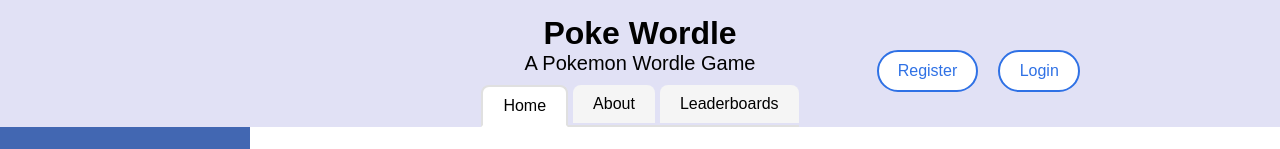
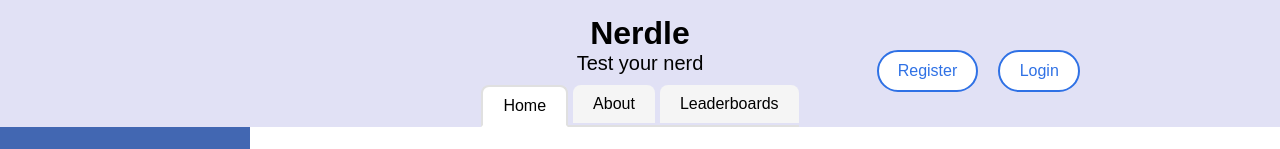
Before and after one commit to paxhuckstep/final_project_frontend, a React (Vite) app: page / in a window 1280 px wide. Shown: the top 149 px of the page. Built offline with nearby package versions, Linux system fonts and the light colour scheme; no server answers; a web font is replaced by a local one.

Commit message:
changed name to Nerdle

```diff
--- a/src/components/Header/Header.jsx
+++ b/src/components/Header/Header.jsx
@@ -5,8 +5,8 @@ import "./Header.css";
 function Header({ openRegisterModal, openLoginModal, closeActiveModal }) {
   return (
     <div className="header">
-      <h1 className="header__title">Poke Wordle</h1>
-      <p className="header__sub-title">A Pokemon Wordle Game</p>
+      <h1 className="header__title">Nerdle</h1>
+      <p className="header__sub-title">Test your nerd</p>
       <HeaderProfile
         openRegisterModal={openRegisterModal}
         openLoginModal={openLoginModal}
```
